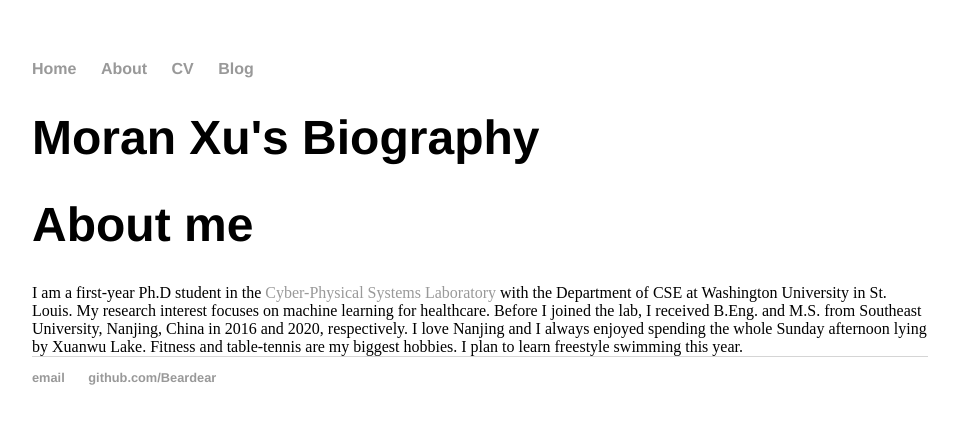
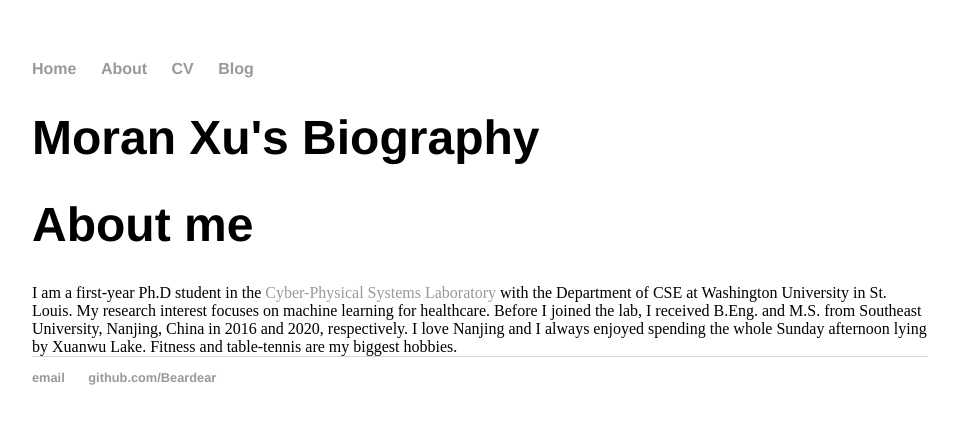
Before and after one commit to Beardear/personal-website-ME, a Jekyll site: the page built from about/index.html, in a window 1280 px wide. Shown: the top 424 px of the page, without its empty margins (160-1118 px from the left). Built offline with Jekyll 4.4.1, drawn with Linux system fonts in a browser that asks for light colours.

Commit message:
Update index.html

```diff
--- a/about/index.html
+++ b/about/index.html
@@ -9,5 +9,5 @@ title: Moran Xu's Biography
 <h1>About me</h1>
 	I am a first-year Ph.D student in the <a href="http://cps.cse.wustl.edu/index.php/Cyber-Physical_Systems_Laboratory/">Cyber-Physical Systems Laboratory</a> with the Department of CSE at Washington University in St. Louis. My research interest focuses on machine learning for healthcare. Before I joined the lab, I received B.Eng. and M.S. from Southeast University, Nanjing, China in 2016 and 2020, respectively. I love Nanjing and I always enjoyed spending the whole Sunday afternoon lying by Xuanwu Lake.
 
-Fitness and table-tennis are my biggest hobbies. I plan to learn freestyle swimming this year.
+Fitness and table-tennis are my biggest hobbies.
 </div><!-- /.blurb -->
```
